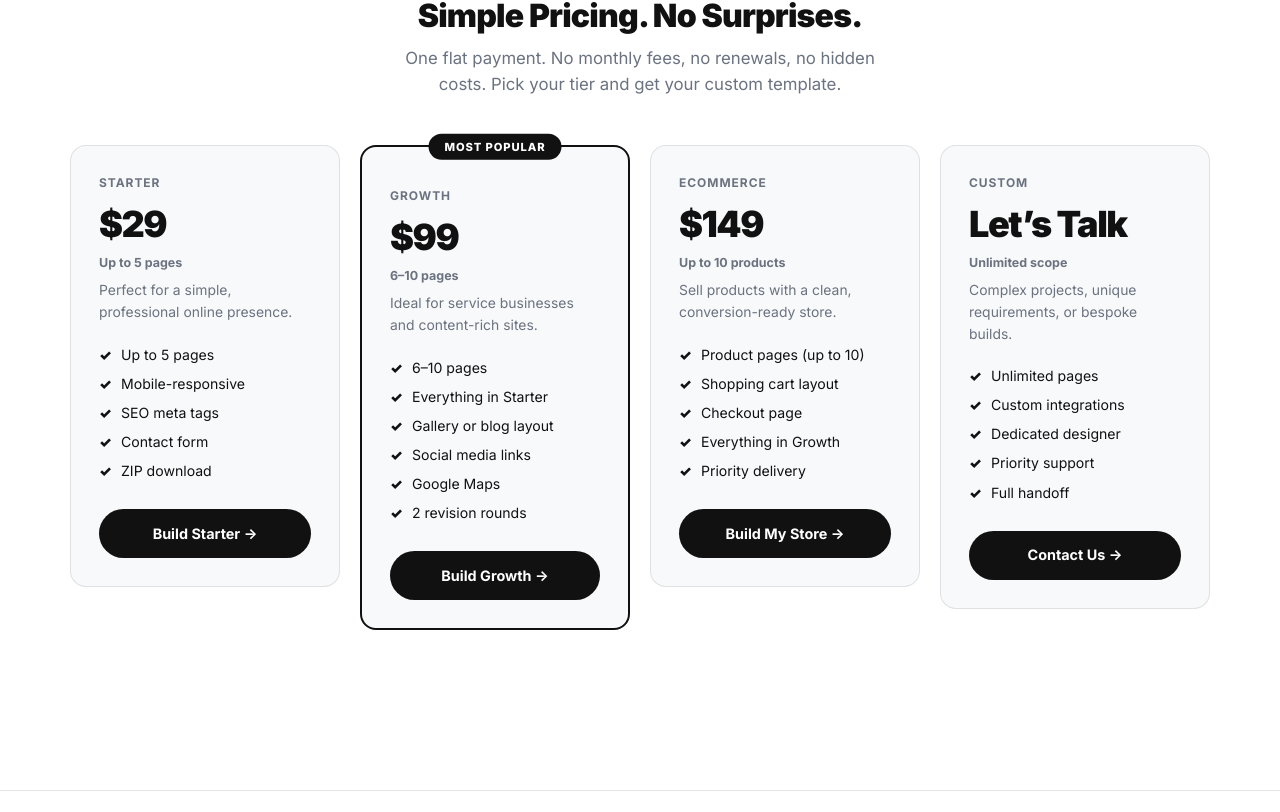
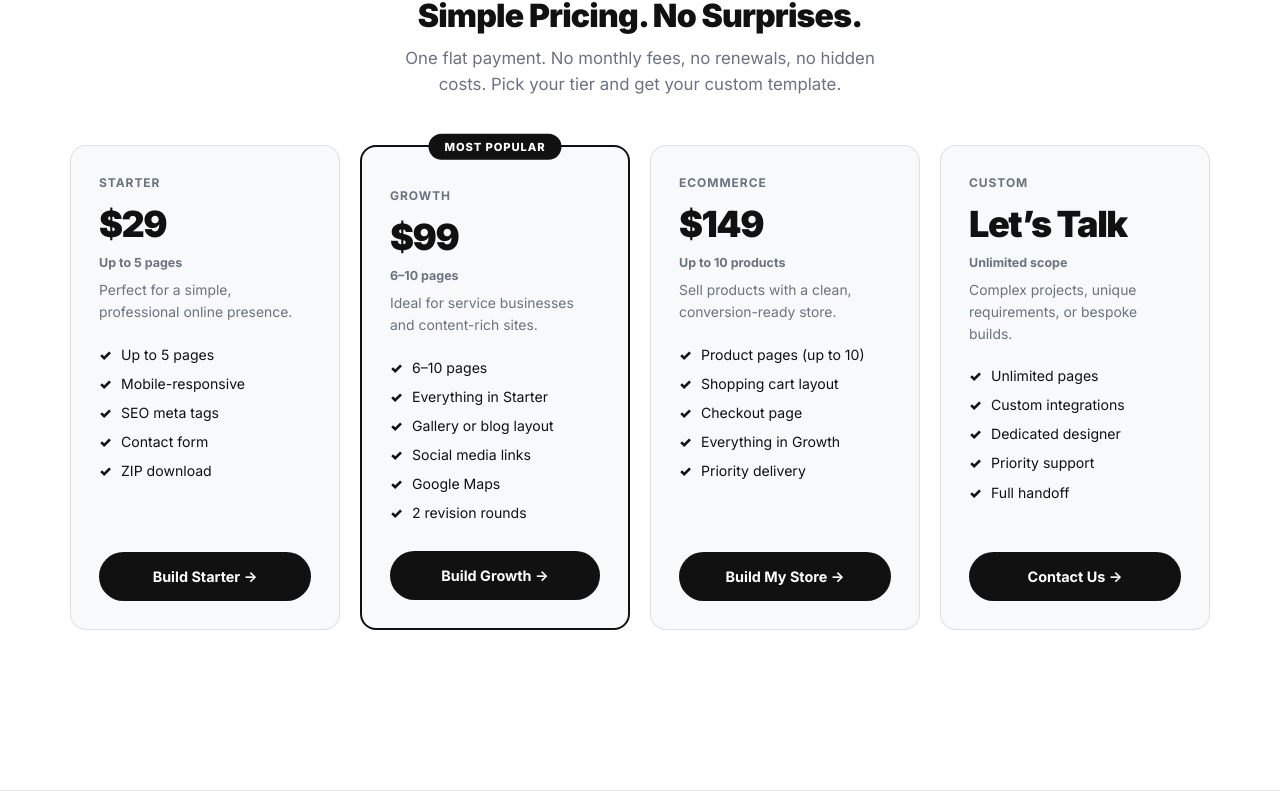
Before and after one commit to affordaweb/webtemp, a Next.js app: page / in a window 1280 px wide. Shown: the part 1628-2440 px from the top of the page. Built offline with nearby package versions, Linux system fonts and the light colour scheme; no server answers.

Commit message:
Layout: equal-height cards sitewide — flex-column + stretch + marginTop auto on CTAs

```diff
--- a/app/globals.css
+++ b/app/globals.css
@@ -62,6 +62,8 @@ body {
   border: 1.5px solid var(--border);
   border-radius: var(--radius-card);
   padding: 1.75rem;
+  display: flex;
+  flex-direction: column;
 }
 
 .card-pastel-purple {
--- a/app/page.tsx
+++ b/app/page.tsx
@@ -365,7 +365,7 @@ export default function Home() {
             </p>
           </div>
 
-          <div style={{ display: "grid", gridTemplateColumns: "repeat(auto-fit, minmax(230px, 1fr))", gap: "1.25rem", alignItems: "start" }}>
+          <div style={{ display: "grid", gridTemplateColumns: "repeat(auto-fit, minmax(230px, 1fr))", gap: "1.25rem", alignItems: "stretch" }}>
             {PACKAGES.map((pkg) => (
               <div
                 key={pkg.name}
@@ -414,7 +414,7 @@ export default function Home() {
                 <Link
                   href={pkg.href}
                   className="btn-primary"
-                  style={{ display: "block", textAlign: "center", fontSize: "0.9rem" }}
+                  style={{ display: "block", textAlign: "center", fontSize: "0.9rem", marginTop: "auto" }}
                 >
                   {pkg.cta}
                 </Link>
--- a/app/services/page.tsx
+++ b/app/services/page.tsx
@@ -170,7 +170,7 @@ export default function ServicesPage() {
             </p>
           </div>
 
-          <div style={{ display: "grid", gridTemplateColumns: "repeat(auto-fit, minmax(240px, 1fr))", gap: "1.5rem", alignItems: "start" }}>
+          <div style={{ display: "grid", gridTemplateColumns: "repeat(auto-fit, minmax(240px, 1fr))", gap: "1.5rem", alignItems: "stretch" }}>
             {PACKAGES.map((pkg) => (
               <div
                 key={pkg.name}
@@ -223,7 +223,7 @@ export default function ServicesPage() {
                 <Link
                   href={pkg.href}
                   className="btn-primary"
-                  style={{ display: "block", textAlign: "center" }}
+                  style={{ display: "block", textAlign: "center", marginTop: "auto" }}
                 >
                   {pkg.cta}
                 </Link>
```
